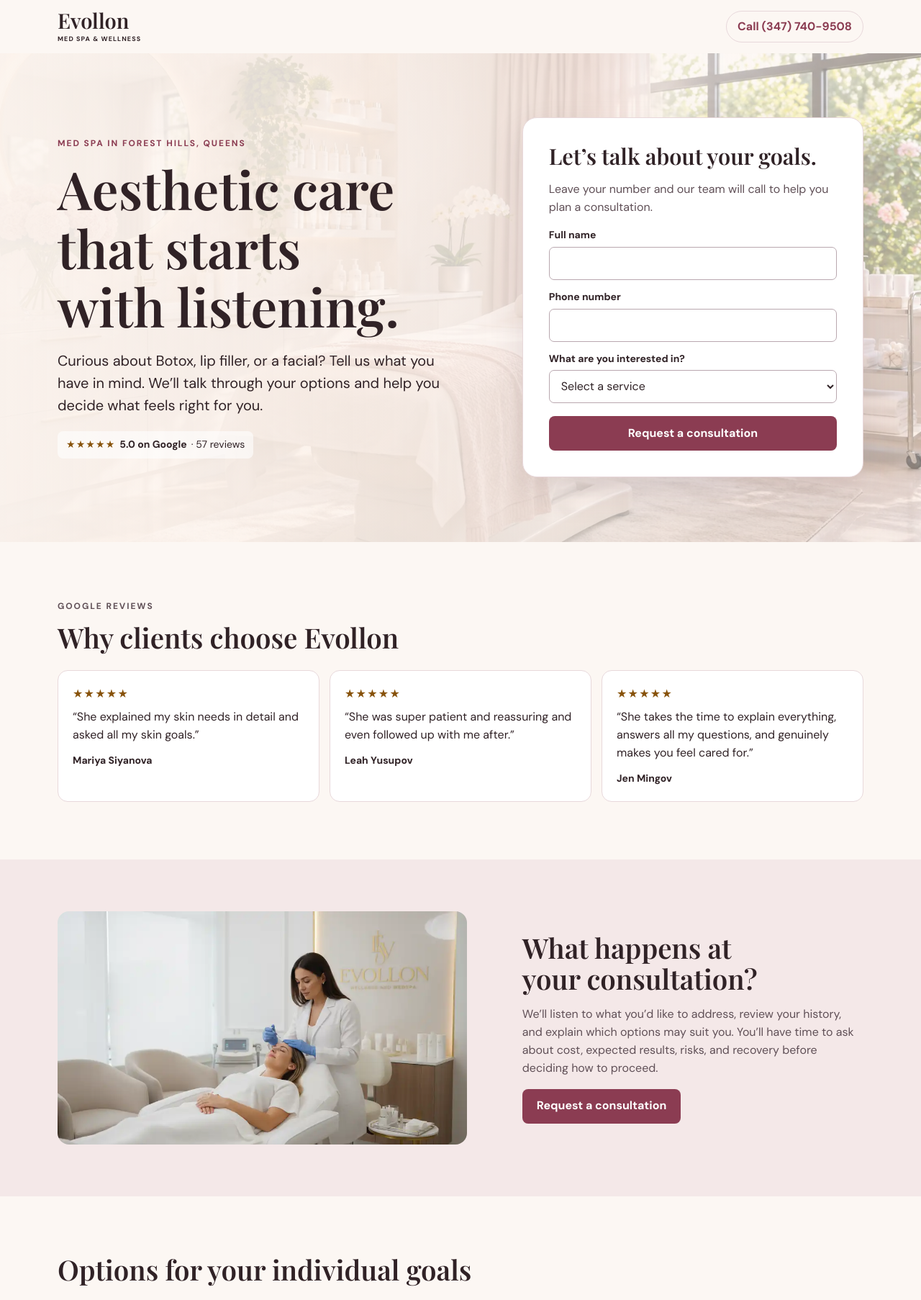
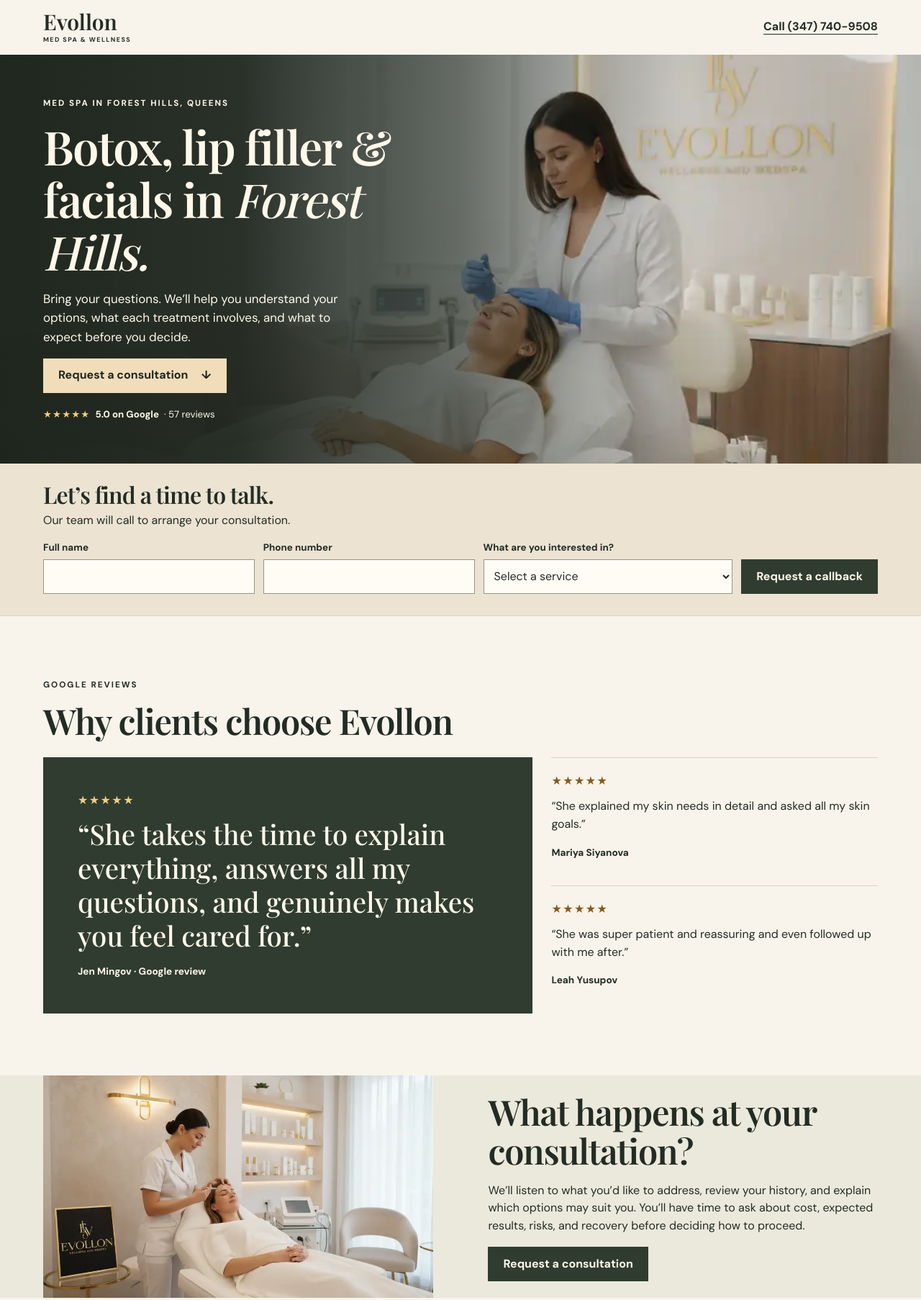
Before and after one commit to yaboixanny/evollonmedspa, a plain HTML site: page aesthetics-ny-22t/index.html in a window 1280 px wide. Shown: the top 1806 px of the page at 72% size. Drawn offline with nearby package versions, Linux system fonts and the light colour scheme.

Commit message:
Redesign aesthetics test page and simplify original service cards

```diff
--- a/aesthetics-ny-22t/index.html
+++ b/aesthetics-ny-22t/index.html
@@ -4,7 +4,7 @@
   <meta charset="utf-8">
   <meta name="viewport" content="width=device-width, initial-scale=1">
   <meta name="robots" content="noindex">
-  <meta name="theme-color" content="#fcf7f3">
+  <meta name="theme-color" content="#202720">
   <meta name="description" content="Meet with Evollon Med Spa in Forest Hills, Queens to discuss Botox, lip filler, facials, and personalized skin care.">
   <title>Med Spa Consultations in Forest Hills, Queens | Evollon</title>
   <link rel="preconnect" href="https://fonts.googleapis.com">
@@ -54,22 +54,31 @@
   </header>
   <main>
     <section class="hero">
-      <div class="wrap split">
+      <img class="hero-image" src="../assets/evollon-wellness.webp" alt="A provider attending to a client in an Evollon treatment room" width="1000" height="571" fetchpriority="high">
+      <div class="wrap hero-inner">
         <div class="hero-copy">
           <p class="eyebrow">Med spa in Forest Hills, Queens</p>
-          <h1>Aesthetic care that starts with listening.</h1>
-          <p class="intro">Curious about Botox, lip filler, or a facial? Tell us what you have in mind. We’ll talk through your options and help you decide what feels right for you.</p>
+          <h1>Botox, lip filler &amp; facials in <em>Forest Hills.</em></h1>
+          <p class="intro">Bring your questions. We’ll help you understand your options, what each treatment involves, and what to expect before you decide.</p>
+          <a class="button hero-button" href="#lead-form">Request a consultation <span aria-hidden="true">↓</span></a>
           <a class="rating" href="#reviews"><span class="stars" aria-hidden="true">★★★★★</span> <strong>5.0 on Google</strong> <span>· 57 reviews</span></a>
         </div>
-        <form class="form" id="lead-form" name="aesthetics-ny-22t-lead" method="POST" data-netlify="true" aria-labelledby="form-title">
+      </div>
+    </section>
+    <section class="booking">
+      <form class="wrap form" id="lead-form" name="aesthetics-ny-22t-lead" method="POST" data-netlify="true" aria-labelledby="form-title">
           <input type="hidden" name="form-name" value="aesthetics-ny-22t-lead">
           <input type="hidden" name="treatment" value="Med Spa Aesthetics Consultation">
-          <h2 id="form-title">Let’s talk about your goals.</h2>
-          <p>Leave your number and our team will call to help you plan a consultation.</p>
+          <div class="form-intro"><h2 id="form-title">Let’s find a time to talk.</h2>
+          <p>Our team will call to arrange your consultation.</p></div>
+          <div class="fields">
+          <div>
           <label for="name">Full name</label>
           <input id="name" name="name" autocomplete="name" required>
+          </div><div>
           <label for="phone">Phone number</label>
           <input id="phone" name="phone" type="tel" autocomplete="tel" required>
+          </div><div>
           <label for="interest">What are you interested in?</label>
           <select id="interest" name="service-interest" required>
             <option value="" selected disabled>Select a service</option>
@@ -77,25 +86,26 @@
             <option>Botox</option>
             <option>Lip fillers</option>
             <option>Hydrodermabrasion facials</option>
-            <option>Other</option>
+            <option value="Other">Other or not sure</option>
           </select>
-          <button class="button" type="submit">Request a consultation</button>
+          </div>
+          <button class="button" type="submit">Request a callback</button>
+          </div>
           <div id="form-result" role="alert" hidden></div>
-        </form>
-      </div>
+      </form>
     </section>
     <section class="wrap section" id="reviews">
       <p class="eyebrow">Google reviews</p>
       <h2>Why clients choose Evollon</h2>
       <div class="review-grid">
+        <figure class="featured-review"><span class="stars" aria-label="5 out of 5 stars">★★★★★</span><blockquote>“She takes the time to explain everything, answers all my questions, and genuinely makes you feel cared for.”</blockquote><figcaption>Jen Mingov · Google review</figcaption></figure>
         <figure><span class="stars" aria-label="5 out of 5 stars">★★★★★</span><blockquote>“She explained my skin needs in detail and asked all my skin goals.”</blockquote><figcaption>Mariya Siyanova</figcaption></figure>
         <figure><span class="stars" aria-label="5 out of 5 stars">★★★★★</span><blockquote>“She was super patient and reassuring and even followed up with me after.”</blockquote><figcaption>Leah Yusupov</figcaption></figure>
-        <figure><span class="stars" aria-label="5 out of 5 stars">★★★★★</span><blockquote>“She takes the time to explain everything, answers all my questions, and genuinely makes you feel cared for.”</blockquote><figcaption>Jen Mingov</figcaption></figure>
       </div>
     </section>
     <section class="approach">
       <div class="wrap split">
-        <img src="../assets/evollon-wellness.webp" alt="An Evollon provider attending to a client in a treatment room" width="1100" height="629" loading="lazy">
+        <img src="../assets/evollon-treatment.webp" alt="A provider working with a client at Evollon" width="1100" height="629" loading="lazy">
         <div>
           <h2>What happens at your consultation?</h2>
           <p>We’ll listen to what you’d like to address, review your history, and explain which options may suit you. You’ll have time to ask about cost, expected results, risks, and recovery before deciding how to proceed.</p>
@@ -115,9 +125,10 @@
     <section class="faq">
       <div class="wrap section">
         <h2>Before you visit</h2>
-        <details><summary>Do I need to choose a treatment first?</summary><p>You can select “Other” when you request your consultation. Your provider can walk you through suitable options based on your goals.</p></details>
+        <details><summary>Do I need to choose a treatment first?</summary><p>Select “Other or not sure” when you request your consultation. Your provider can walk you through options based on your goals.</p></details>
         <details><summary>How much will treatment cost?</summary><p>Cost depends on the treatment and plan you choose. Ask about pricing during your consultation before deciding.</p></details>
         <details><summary>Where is Evollon located?</summary><p>105-09 Metropolitan Ave, Suite 2, Forest Hills, NY 11375.</p></details>
+        <a class="button faq-action" href="#lead-form">Request a consultation</a>
       </div>
     </section>
   </main>
--- a/aesthetics-ny-22t/page.css
+++ b/aesthetics-ny-22t/page.css
@@ -1,75 +1,88 @@
 :root {
-  --ink: #302226;
-  --muted: #605057;
-  --accent: #8b3c52;
-  --paper: #fcf7f3;
-  --line: #e8d8db;
+  --ink: #232c24;
+  --paper: #f8f4eb;
+  --line: #d8d2c3;
+  --olive: #303c30;
+  --display: "Playfair Display", Georgia, serif;
   font-family: "DM Sans", system-ui, sans-serif;
   color: var(--ink);
   background: var(--paper);
 }
 * { box-sizing: border-box; }
 body { margin: 0; line-height: 1.55; }
-a { color: var(--accent); }
-:focus-visible { outline: 3px solid var(--accent); outline-offset: 3px; }
-.wrap { width: min(1120px, calc(100% - 48px)); margin-inline: auto; }
-.masthead { display: flex; justify-content: space-between; align-items: center; gap: 16px; padding-block: 14px; }
-.brand { font: 600 29px/1 "Playfair Display", Georgia, serif; }
-.brand small { display: block; margin-top: 6px; font: 700 9px/1.2 "DM Sans", sans-serif; letter-spacing: .12em; }
-.phone { font-weight: 700; text-decoration: none; border: 1px solid var(--line); border-radius: 30px; padding: 9px 15px; white-space: nowrap; }
-.hero {
-  background: #f2e6df url("../assets/aesthetics-ny-med-spa.webp") center / cover;
-  background-image: linear-gradient(90deg, #fcf5f0f5, #fcf5f0cf 55%, #fcf5f078), url("../assets/aesthetics-ny-med-spa.webp");
-  padding-block: clamp(38px, 7vw, 96px);
+a { color: inherit; }
+:focus-visible { outline: 3px solid #ab7853; outline-offset: 4px; }
+.wrap { width: min(1160px, calc(100% - 48px)); margin-inline: auto; }
+.masthead { display: flex; align-items: center; justify-content: space-between; gap: 12px; padding-block: 15px; }
+.brand { font: 600 30px/1 var(--display); }
+.brand small { display: block; margin-top: 5px; font: 700 .56rem/1.2 "DM Sans", sans-serif; letter-spacing: .16em; }
+.phone { text-decoration-thickness: 1px; text-underline-offset: 5px; white-space: nowrap; font-weight: 700; }
+.hero { position: relative; isolation: isolate; display: grid; align-items: center; min-height: clamp(470px, 43vw, 650px); overflow: hidden; background: var(--ink); color: #fff8ea; }
+.hero-image, .hero::after { position: absolute; inset: 0; width: 100%; height: 100%; }
+.hero-image { z-index: -2; object-fit: cover; object-position: 65% 48%; }
+.hero::after { z-index: -1; content: ""; background: linear-gradient(90deg, #1e251dfc 0%, #1e251df0 26%, #1e251d9c 50%, #1e251d00 74%); }
+.hero-inner { padding-block: 58px; }
+.hero-copy { max-width: 535px; }
+.eyebrow { margin: 0 0 14px; font-size: .73rem; letter-spacing: .17em; text-transform: uppercase; font-weight: 700; }
+h1, h2 { margin: 0; font: 600 clamp(1.95rem, 3.8vw, 3.8rem)/1.12 var(--display); letter-spacing: -.025em; }
+h1 { font-size: clamp(3rem, 5.1vw, 5.2rem); }
+h1 em { font-weight: 500; }
+.intro { max-width: 39ch; font-size: 1.06rem; }
+.button { display: inline-flex; align-items: center; justify-content: center; gap: 18px; min-height: 48px; padding: 10px 20px; border: 1px solid transparent; background: var(--olive); color: #fff8ea; text-decoration: none; font: inherit; font-weight: 700; cursor: pointer; }
+.button:hover { background: #1d281e; }
+.button:disabled { opacity: .65; cursor: wait; }
+.hero-button { background: #f1ddba; color: #202720; }
+.hero-button:hover { background: #ffedcc; }
+.rating { display: flex; flex-wrap: wrap; align-items: center; gap: 7px; width: fit-content; margin-top: 20px; font-size: .83rem; text-decoration: none; }
+.stars { color: #8a5719; letter-spacing: .09em; }
+.hero .stars { color: #f1ce84; }
+.booking { background: #ece3d3; border-bottom: 1px solid var(--line); padding-block: 25px 30px; }
+.form { scroll-margin-top: 10px; }
+.form h2 { font-size: clamp(1.6rem, 2.5vw, 2.5rem); }
+.form p { margin: 6px 0 15px; }
+.fields { display: grid; grid-template-columns: 1fr 1fr 1.18fr auto; gap: 12px; align-items: end; }
+.fields label { display: block; font-size: .84rem; font-weight: 700; margin-bottom: 5px; }
+.fields input, .fields select { width: 100%; min-height: 48px; border: 1px solid #999484; border-radius: 0; background: #fffcf6; padding: 8px 10px; color: var(--ink); font: inherit; }
+#form-result { margin-top: 12px; }
+.section { padding-block: clamp(42px, 7vw, 86px); }
+.review-grid { display: grid; grid-template-columns: 1.5fr 1fr; gap: 0 26px; margin-top: 24px; }
+.review-grid figure { margin: 0; padding: 20px 0; border-top: 1px solid var(--line); }
+.review-grid .featured-review { grid-row: span 2; background: var(--olive); color: #fff8ea; border: 0; padding: clamp(22px, 4vw, 48px); }
+.featured-review blockquote { font: 500 clamp(1.55rem, 3vw, 2.7rem)/1.22 var(--display); }
+.featured-review .stars { color: #f1ce84; }
+blockquote { margin: 10px 0 16px; }
+figcaption { font-size: .85rem; font-weight: 700; }
+.approach { background: #ebe9dc; }
+.split { display: grid; grid-template-columns: 1fr 1fr; align-items: center; gap: clamp(26px, 6vw, 80px); }
+.approach img { width: 100%; height: auto; display: block; }
+.service-grid { display: grid; grid-template-columns: 1fr 1fr; gap: 0 24px; margin-top: 24px; }
+.service-grid article { border-top: 1px solid var(--line); padding-block: 16px; }
+.service-grid h3, .service-grid p { margin: 0; }
+.service-grid p { margin-top: 5px; }
+.faq { background: #ece3d3; }
+.faq h2 { margin-bottom: 18px; }
+.faq details { border-bottom: 1px solid #bdb29f; }
+.faq summary { padding: 14px 0; font-weight: 700; cursor: pointer; }
+.faq-action { margin-top: 22px; }
+footer { background: var(--ink); color: #fff8ea; }
+footer .masthead { padding-block: 25px; }
+address { font-style: normal; }
+dialog { width: min(480px, calc(100% - 32px)); border: 0; padding: 26px; color: var(--ink); }
+dialog::backdrop { background: #232c249e; }
+@media (max-width: 850px) {
+  .fields { grid-template-columns: 1fr 1fr; }
+  .hero::after { background: linear-gradient(90deg, #1e251df5, #1e251dc4 53%, #1e251d33); }
 }
-.split { display: grid; grid-template-columns: minmax(0, 1.2fr) minmax(0, 1fr); align-items: center; gap: clamp(24px, 6vw, 82px); }
-.eyebrow { margin: 0 0 12px; color: var(--accent); text-transform: uppercase; font-size: .75rem; letter-spacing: .16em; font-weight: 700; }
-h1, h2 { font-family: "Playfair Display", Georgia, serif; font-weight: 600; line-height: 1.12; margin: 0; text-wrap: balance; }
-h1 { font-size: clamp(2.55rem, 5.7vw, 5rem); }
-h2 { font-size: clamp(1.9rem, 3vw, 3rem); }
-.intro { max-width: 43ch; font-size: clamp(1rem, 1.6vw, 1.25rem); }
-.rating { display: inline-flex; flex-wrap: wrap; align-items: center; gap: 6px; padding: 8px 12px; border-radius: 8px; background: #fff9; color: var(--ink); text-decoration: none; font-size: .875rem; }
-.stars { color: #87520a; letter-spacing: .08em; }
-.form { background: #fff; border: 1px solid var(--line); border-radius: 20px; padding: clamp(20px, 3vw, 36px); box-shadow: 0 20px 48px #58384821; scroll-margin-top: 14px; }
-.form h2 { font-size: clamp(1.6rem, 2.4vw, 2.15rem); }
-.form p, .section p, .approach p { color: var(--muted); }
-.form label { display: block; font-weight: 700; font-size: .875rem; margin: 13px 0 5px; }
-.form input, .form select { width: 100%; min-height: 46px; border: 1px solid #b9a7af; border-radius: 7px; color: var(--ink); background: #fff; padding: 9px 12px; font: inherit; }
-.button { display: inline-flex; align-items: center; justify-content: center; min-height: 48px; padding: 10px 20px; border: 0; border-radius: 8px; background: var(--accent); color: #fff; font: inherit; font-weight: 700; text-decoration: none; cursor: pointer; }
-.button:hover { background: #6f2b3e; }
-.button:disabled { opacity: .7; cursor: wait; }
-.form .button { width: 100%; margin-top: 18px; }
-#form-result { margin-top: 12px; }
-.section { padding-block: clamp(40px, 7vw, 80px); }
-.review-grid, .service-grid { display: grid; gap: 14px; margin-top: 24px; }
-.review-grid { grid-template-columns: repeat(3, minmax(0, 1fr)); }
-.service-grid { grid-template-columns: repeat(4, minmax(0, 1fr)); }
-.review-grid figure, .service-grid article { margin: 0; padding: 20px; border: 1px solid var(--line); border-radius: 14px; background: #fff; }
-blockquote { margin: 8px 0 12px; }
-figcaption { font-size: .875rem; font-weight: 700; }
-.service-grid h3, .service-grid p { margin: 0; }
-.service-grid p { margin-top: 6px; }
-.approach, .faq { background: #f4e8e8; }
-.approach { padding-block: clamp(36px, 6vw, 72px); }
-.approach img { display: block; width: 100%; height: auto; border-radius: 16px; }
-.faq details { border-bottom: 1px solid #cdb8bf; }
-.faq h2 { margin-bottom: 16px; }
-.faq summary { padding: 14px 0; cursor: pointer; font-weight: 700; }
-footer { background: #302226; color: #fff; }
-footer .masthead { padding-block: 25px; }
-footer a { color: inherit; }
-address { font-style: normal; }
-dialog { width: min(480px, calc(100% - 32px)); border: 0; border-radius: 16px; padding: 26px; color: var(--ink); }
-dialog::backdrop { background: #302226a0; }
-@media (max-width: 800px) {
+@media (max-width: 600px) {
   .wrap { width: calc(100% - 32px); }
-  .split, .review-grid { grid-template-columns: 1fr; }
-  .service-grid { grid-template-columns: repeat(2, minmax(0, 1fr)); }
-  .hero { background-position: 61% center; }
-  .approach img { max-width: 520px; }
+  .phone { font-size: .85rem; }
+  .hero { min-height: 0; align-items: end; }
+  .hero-image { object-fit: cover; height: 260px; object-position: 65% 32%; }
+  .hero::after { background: linear-gradient(0deg, #232c24 0 5%, transparent 85%); height: 260px; }
+  .hero-inner { padding-block: 233px 30px; }
+  h1 { font-size: clamp(2.5rem, 10vw, 3.8rem); }
+  .fields, .review-grid, .split, .service-grid { grid-template-columns: 1fr; }
+  .fields .button, .hero-button { width: 100%; }
+  .review-grid .featured-review { grid-row: auto; margin-bottom: 12px; }
+  footer .masthead { flex-wrap: wrap; }
 }
-@media (max-width: 480px) {
-  .phone { font-size: .8rem; padding-inline: 10px; }
-  .service-grid { grid-template-columns: 1fr; }
-  footer .masthead { align-items: flex-start; flex-direction: column; }
-}
```
Also changed, not shown: aesthetics-ny/index.html (+6 -6 lines).
